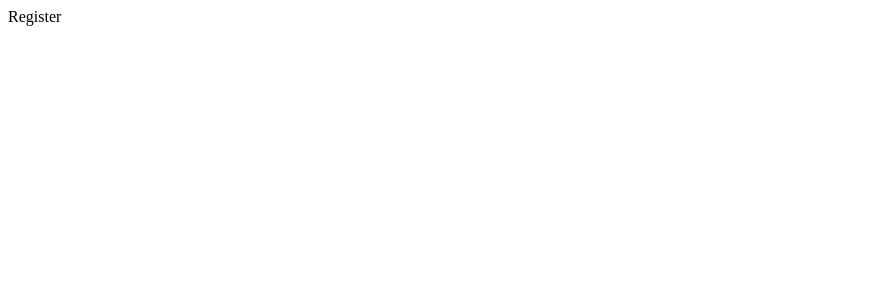
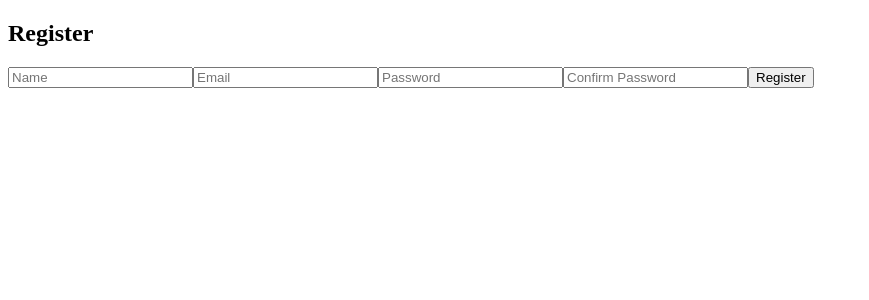
Before and after one commit to SumanMCAMR/product-management-platform, a Vue app in the folder frontend/: page /register in a window 1280 px wide. Shown: the top 300 px of the page, without its empty margins (0-869 px from the left). Built offline with nearby package versions, Linux system fonts and the light colour scheme.

Commit message:
Add: login and register functionality in fronent

```diff
--- a/frontend/src/axios.ts
+++ b/frontend/src/axios.ts
@@ -1,8 +1,9 @@
 import axios from 'axios'
 
 const api = axios.create({
-    baseURL: 'http://127.0.0.1:8000',
+    baseURL: 'http://localhost:8000',
     withCredentials: true,
+    withXSRFToken: true
 })
 
 export default api
--- a/frontend/src/views/Login.vue
+++ b/frontend/src/views/Login.vue
@@ -1,6 +1,29 @@
 <template>
-    <div>Login</div>
-</template>
+    <div class="login">
+      <h2>Login</h2>
+      <form @submit.prevent="login">
+        <input v-model="form.email" type="email" placeholder="Email" />
+        <input v-model="form.password" type="password" placeholder="Password" />
+        <button type="submit">Login</button>
+      </form>
+    </div>
+  </template>
 
-<script lang="ts" setup>
-</script>
+  <script lang="ts" setup>
+  import { reactive } from 'vue'
+  import api from '../axios'
+  import { useRouter } from 'vue-router'
+
+  const router = useRouter()
+
+  const form = reactive({
+    email: '',
+    password: '',
+  })
+
+  const login = async () => {
+    await api.get('/sanctum/csrf-cookie')
+    await api.post('/login', form)
+    router.push('/products')
+  }
+  </script>
--- a/frontend/src/views/Register.vue
+++ b/frontend/src/views/Register.vue
@@ -1,6 +1,33 @@
 <template>
-    <div>Register</div>
-</template>
+    <div class="register">
+      <h2>Register</h2>
+      <form @submit.prevent="register">
+        <input v-model="form.name" type="text" placeholder="Name" />
+        <input v-model="form.email" type="email" placeholder="Email" />
+        <input v-model="form.password" type="password" placeholder="Password" />
+        <input v-model="form.password_confirmation" type="password" placeholder="Confirm Password" />
+        <button type="submit">Register</button>
+      </form>
+    </div>
+  </template>
 
-<script lang="ts" setup>
-</script>
+  <script lang="ts" setup>
+  import { reactive } from 'vue'
+  import api from '../axios'
+  import { useRouter } from 'vue-router'
+
+  const router = useRouter()
+
+  const form = reactive({
+    name: '',
+    email: '',
+    password: '',
+    password_confirmation: '',
+  })
+
+  const register = async () => {
+    await api.get('/sanctum/csrf-cookie')
+    await api.post('/register', form)
+    router.push('/products')
+  }
+  </script>
```
